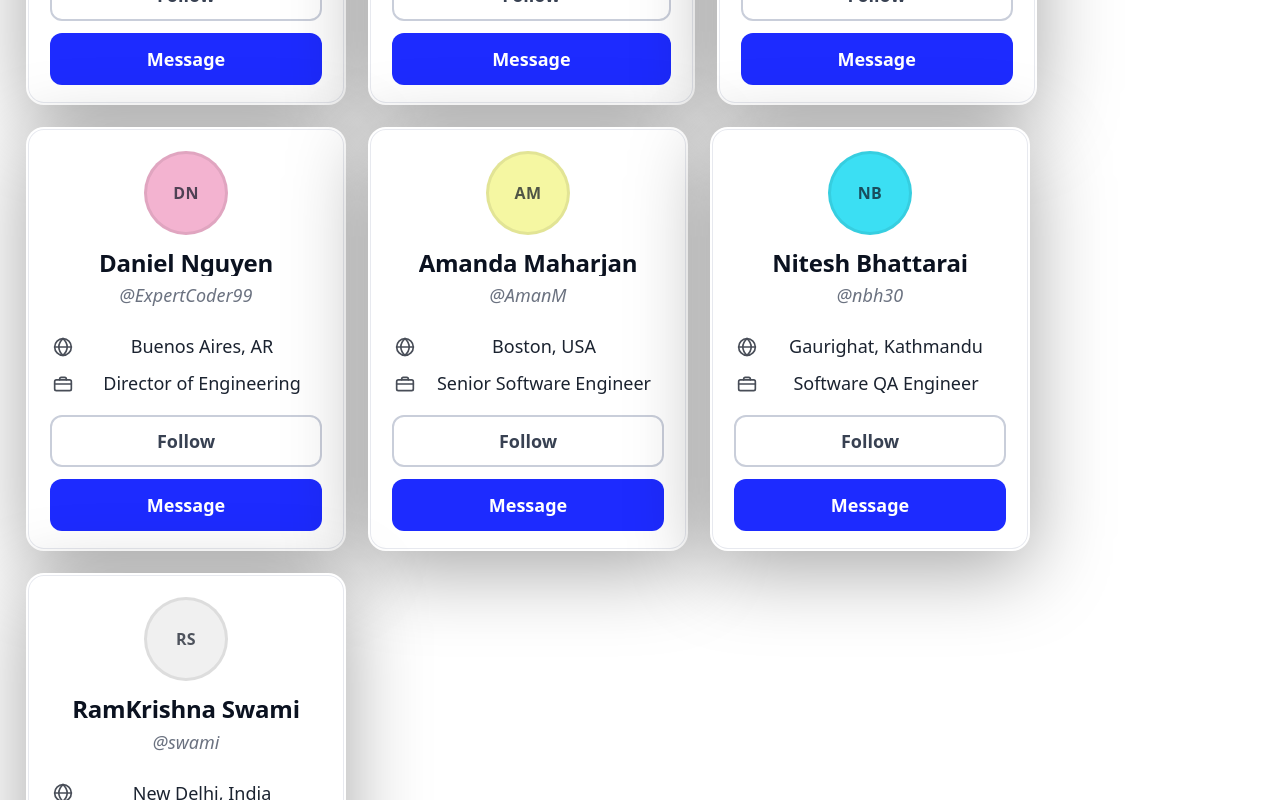
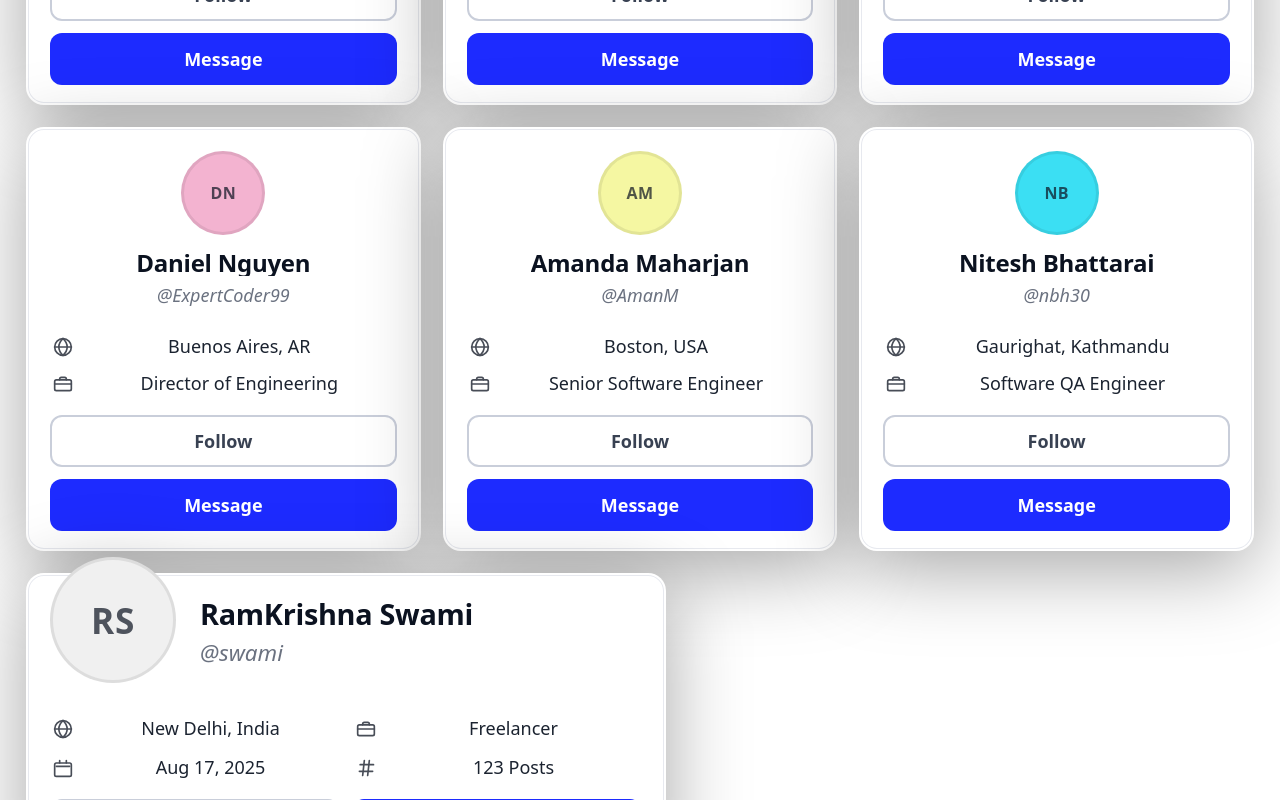
Before and after one commit to BAsnetSujan420/responsive-behavioural-css, a React (Vite) app: page / in a window 1280 px wide. Shown: the part 360-1160 px from the top of the page. Built offline with nearby package versions, Linux system fonts and the light colour scheme.

Commit message:
thirteen: a dynamic layout with container queries

```diff
--- a/src/components/OurTeam.jsx
+++ b/src/components/OurTeam.jsx
@@ -34,7 +34,8 @@ const Cards = styled.section`
   gap: 22px;
 
   & > * {
-    min-width: 320px;
+    flex: 1 1 320px;
+    max-width: 640px;
   }
 `;
 
--- a/src/components/ProfileCard.jsx
+++ b/src/components/ProfileCard.jsx
@@ -10,8 +10,8 @@ const Inner = styled.div`
   border-radius: var(--radius);
   padding: 22px 22px 18px;
   box-shadow: 0 0 0 1px var(--border) inset;
-  overflow: hidden;
   border: 2px solid rgba(255, 255, 255, 0.35);
+  container-type: inline-size;
 `;
 
 const Header = styled.header`
@@ -20,6 +20,15 @@ const Header = styled.header`
   justify-items: center;
   text-align: center;
   padding-bottom: 12px;
+
+  @container (min-width: 26rem) {
+    grid-template-columns: auto 1fr;
+    align-items: initial;
+    justify-items: revert;
+    text-align: left;
+    gap: 1.5rem;
+    margin-bottom: -2rem;
+  }
 `;
 
 const Avatar = styled.div`
@@ -36,6 +45,18 @@ const Avatar = styled.div`
     letter-spacing: 0.02em;
     opacity: 0.7;
   }
+
+  @container (min-width: 26rem) {
+    width: 120px;
+    height: 120px;
+    transform: translateY(-40px);
+
+    span {
+      letter-spacing: 0.02em;
+      opacity: 0.7;
+      font-size: 2.2rem;
+    }
+  }
 `;
 
 const Title = styled.div`
@@ -50,6 +71,10 @@ const Name = styled.h3`
   white-space: nowrap;
   overflow: hidden;
   text-overflow: ellipsis;
+
+  @container (min-width: 26rem) {
+    font-size: 1.8rem;
+  }
 `;
 
 const Handle = styled.p`
@@ -57,6 +82,9 @@ const Handle = styled.p`
   color: var(--muted);
   font-style: italic;
   font-size: 18px;
+  @container (min-width: 26rem) {
+    font-size: 1.4rem;
+  }
 `;
 
 const Meta = styled.div`
@@ -65,6 +93,12 @@ const Meta = styled.div`
   padding: 12px 2px 18px;
 
   grid-template-columns: 1fr;
+
+  @container (min-width: 26rem) {
+    grid-template-columns: 1fr 1fr;
+    column-gap: 18px;
+    row-gap: 12px;
+  }
 `;
 
 const MetaItem = styled.div`
@@ -77,6 +111,10 @@ const MetaItem = styled.div`
 
 const MetaItemWideOnly = styled(MetaItem)`
   display: none;
+
+  @container (min-width: 26rem) {
+    display: grid;
+  }
 `;
 
 const Icon = styled.span`
@@ -105,6 +143,10 @@ const Actions = styled.div`
   display: grid;
   gap: 12px;
   grid-template-columns: 1fr;
+
+  @container (min-width: 26rem) {
+    grid-template-columns: 1fr 1fr;
+  }
 `;
 
 const BtnBase = styled.button`
```
